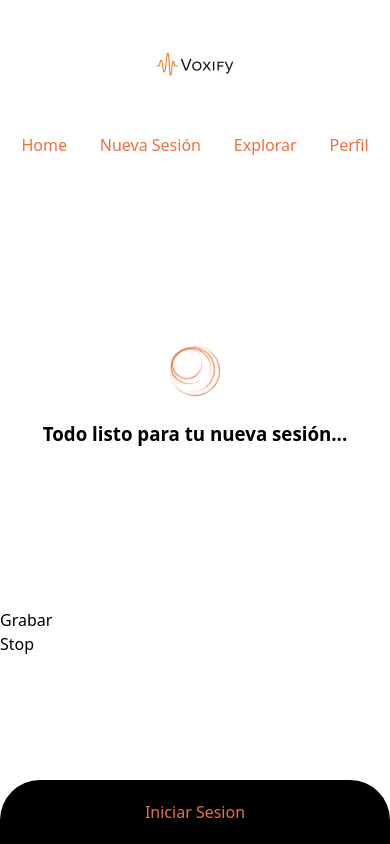
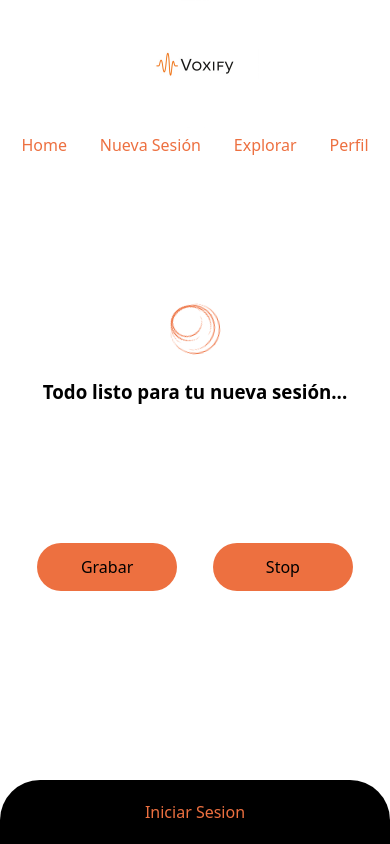
Before and after one commit to ignaarguello/Voxify, a React (Vite) app in the folder Cliente/: page /nuevasesion in a window 390 px wide. Built offline with nearby package versions, Linux system fonts and the light colour scheme; the HTML template or start-up script is replaced by a standard one.

Commit message:
Add/ Mejoras responsive - 12/10/2025

```diff
--- a/Cliente/package.json
+++ b/Cliente/package.json
@@ -1,5 +1,5 @@
 {
-  "name": "my-vue-app",
+  "name": "Voxify Web App",
   "private": true,
   "version": "0.0.0",
   "type": "module",
--- a/Cliente/src/componentes/SessionRecorder/SessionRecorder.css
+++ b/Cliente/src/componentes/SessionRecorder/SessionRecorder.css
@@ -1,12 +1,27 @@
 /*? Resolucion Mobile */
 @media screen and (min-width: 360px) {
+  /* Contenedor Padre */
+  #SessionRecorderWrapper {
+    /* s */
+    width: 100%;
+    min-height: max-content;
+    display: flex;
+    flex-direction: column;
+  }
+
+  /* Contenedor Pre render */
+  #Contenedor-Pre-Render {
+    /* border: 1px solid blue; */
+    width: 100%;
+    height: 50%;
+  }
 
   /* Camara Estado - Loading */
-    .camera-loading{
-       /*  border: 2px solid greenyellow; */
+  .camera-loading {
+     /* border: 2px solid greenyellow; */
     margin-top: 1.5rem;
     width: 100vw;
-        height: 50vh;
+    height: 40vh;
     display: flex;
     flex-direction: column;
     align-items: center;
@@ -15,7 +30,7 @@
   }
 
   /* Camera Estado - Active */
-    #VideoActiveSessionWrapper{
+  #VideoActiveSessionWrapper {
     /*  border: 2px solid red; */
     margin-top: 1.5rem;
     height: 50vh;
@@ -27,18 +42,46 @@
   }
 
   /* Video ActiveSession */
-    #VideoActiveSession{
+  #VideoActiveSession {
     height: 100%;
     width: 100%;
     transform: scaleX(-1);
     object-fit: cover;
     filter: grayscale(100%);
+    position: relative;
+  }
+
+  #BrandVoxifyVideoActive{
+    color: rgba(148, 148, 148, 0.542);
+    letter-spacing: 1px;
+    position: absolute;
+    bottom: 10rem;
+    right: 1rem;
+    font-size: 15px;
+  }
+
+  /* Botones Grabar/Stop - Contenendor */
+  #Grabar-Stop_NS {
+   /*  border: 5px solid red; */
+    display: flex;
+    justify-content: space-around;
+    margin: 1.2rem;
+  }
+
+  /* Clase para ambos botones */
+  .BotonGrabar_NS {
+    background-color: var(--color-primario);
+    width: 40%;
+    height: 3rem;
+    border-radius: 50px;
+    display: flex;
+    justify-content: center;
+    align-items: center;
   }
 }
 
 /*? Resolucion Mobile */
 @media screen and (min-width: 1280px) {
-
   /* Contenedor Padre */
   #SessionRecorderWrapper {
     /*  border: 2px solid red; */
@@ -74,13 +117,13 @@
     object-fit: cover;
     border-radius: 10px;
     filter: grayscale(100%);
-        -webkit-filter: grayscale(100%);
+    -webkit-filter: saturate(50%);
   }
 
   /* Contenedor Pre render */
   #Contenedor-Pre-Render {
-        /*  border: 1px solid blue; */
-        width: 100%;
+    border: 1px solid blue;
+    width: 70%;
     height: 100%;
   }
 
@@ -102,14 +145,13 @@
   /* Botones Grabar/Stop - Contenendor */
   #Grabar-Stop_NS {
     /*  border: 2px solid red; */
-        padding: .8rem;
+    padding: 0.8rem;
     width: 40%;
     height: 22%;
     display: flex;
   }
 
-
-    #BotonGrabar_NS {
+  .BotonGrabar_NS {
     background-color: var(--color-primario);
     color: white;
     height: 100%;
@@ -118,11 +160,10 @@
     border-radius: 50px;
     font-weight: 200;
     cursor: pointer;
-        transition: .5s ease;
+    transition: 0.5s ease;
     margin: 0 5px;
     display: flex;
     justify-content: center;
     align-items: center;
   }
-
 }
--- a/Cliente/src/componentes/SessionRecorder/SessionRecorder.jsx
+++ b/Cliente/src/componentes/SessionRecorder/SessionRecorder.jsx
@@ -68,6 +68,7 @@ export default function SessionRecorder() {
               playsInline
               muted
             />
+            <h2 id='BrandVoxifyVideoActive'>Voxify</h2>
           </section>
         );
       default:
@@ -82,8 +83,8 @@ export default function SessionRecorder() {
       <div id='Contenedor-Pre-Render'>{renderContent()}</div>
       {/* El botón ahora solo solicita el acceso a la cámara */}
       <section id='Grabar-Stop_NS'>
-        <div onClick={getCameraAccess} id='BotonGrabar_NS'>Grabar</div>
-        <div onClick={() => setCameraStatus('loading')} id='BotonGrabar_NS'>Stop</div>
+        <div onClick={getCameraAccess} className='BotonGrabar_NS'>Grabar</div>
+        <div onClick={() => setCameraStatus('loading')} className='BotonGrabar_NS'>Stop</div>
       </section>
     </div>
   );
--- a/Cliente/src/pages/NuevaSesion/NuevaSesion.css
+++ b/Cliente/src/pages/NuevaSesion/NuevaSesion.css
@@ -1,6 +1,6 @@
 @media screen and (min-width: 1280px) {
     #PaginaNuevaSesion {
-        border: 2px solid saddlebrown;
+        /* border: 2px solid saddlebrown; */
         width: 100%;
         height: 100%;
     }
```
Lines whose indentation alone changed are shown as unchanged.
